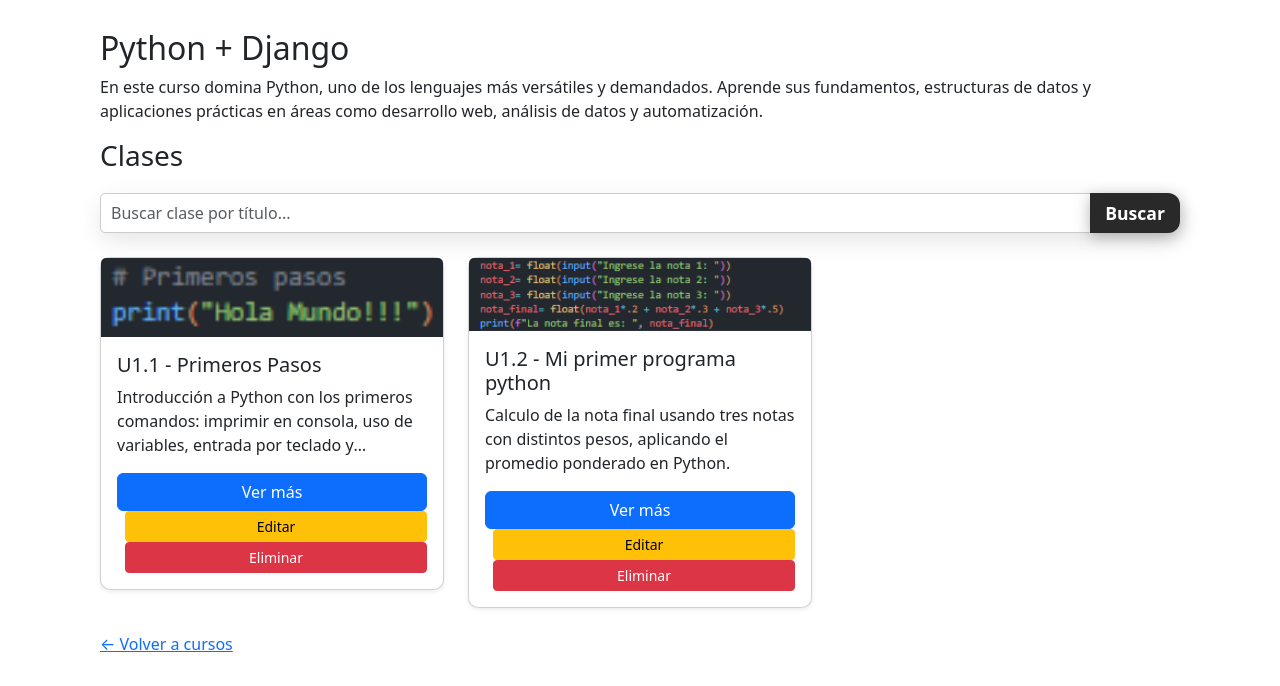
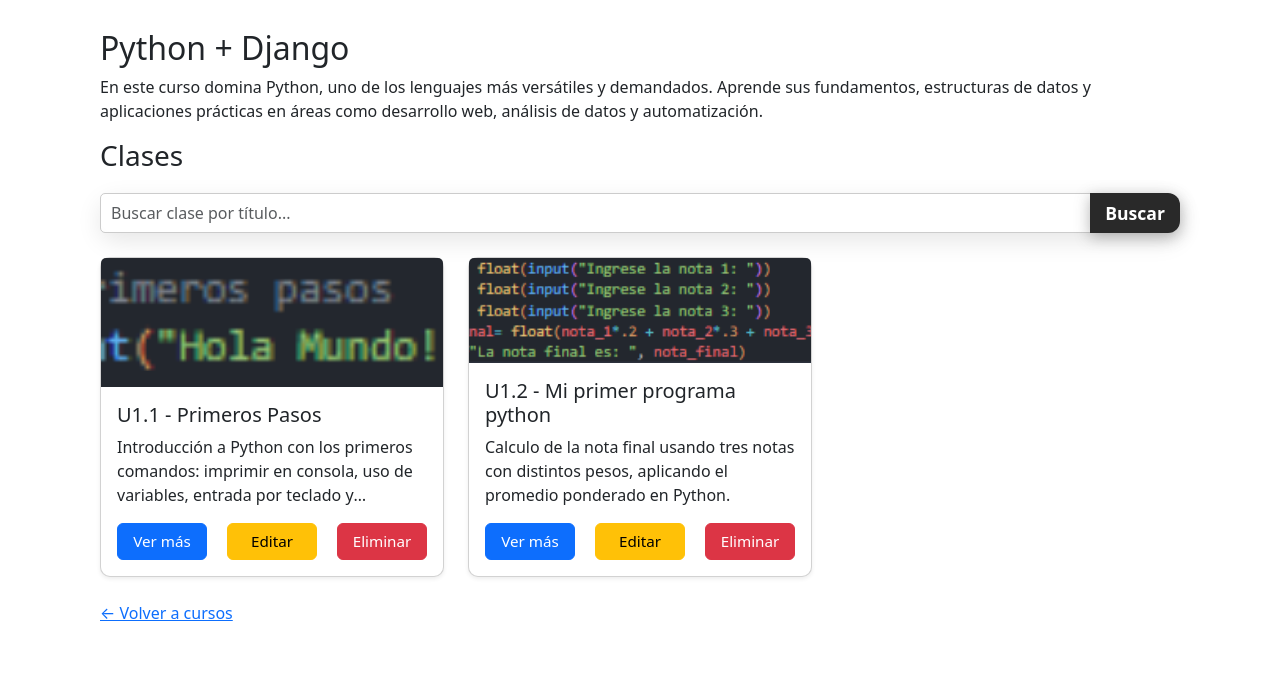
Before and after one commit to MuruaSL/CuadernoPy-Django, a Django app: page /curso/1/ in a window 1280 px wide. Shown: the part 276-962 px from the top of the page. After the commit the page ends 897 px from the top, so only its background shows below. Run offline with Django 5.2, Linux system fonts and the light colour scheme; data comes from the database, SQL or seed files in the repository.

Commit message:
se agrega css para que cards de cursos y detalles de curso sean similares, ademas evitan el desborde y se optimizaron para telefono. ademas se agrega css para los botones  y se ponen criterios para tamaños de fotos en las cards diferentes

```diff
--- a/core/static/core/css/style.css
+++ b/core/static/core/css/style.css
@@ -707,12 +707,40 @@ button[type="submit"] {
 
 /* PAGINA LISTADO CURSOS */
 .tamano_card_curso {
-    height: 60vh;
-    display: flex;
-    flex-direction: column;
-    justify-content: space-between;
+  height: 60vh;
+  display: flex;
+  flex-direction: column;
+  justify-content: space-between;
 }
+.tamano_card_detalle_curso{
+  height: 40vh;
+  display: flex;
+  flex-direction: column;
+  justify-content: space-between;}
 
+.curso_btn{
+  max-width: 35%;
+
+}
+.detalle_curso_btn{
+  width: 33%;
+  font-size: 1.9vh;
+}
+.div_botones_detalle_curso{
+  display: flex;
+  flex-direction: row;
+  justify-content: center;
+  gap: 20px;
+  align-items: center;
+
+}
+.div_botones_curso{
+  display: flex;
+  flex-direction: row;
+  justify-content: center;
+  gap: 10px;
+  align-items: center;
+}
 .card-img-top {
     height: 50%;
     object-fit: cover;
@@ -729,5 +757,6 @@ button[type="submit"] {
     text-overflow: ellipsis;
     display: -webkit-box;
     -webkit-line-clamp: 3; /* Cantidad de líneas visibles */
+    line-clamp: 3; /*Cantidad de líneas visibles(todavía en adopción) */
     -webkit-box-orient: vertical;
 }
--- a/core/templates/core/curso_detalle.html
+++ b/core/templates/core/curso_detalle.html
@@ -25,18 +25,19 @@
     <div class="row">
         {% for clase in clases %}
         <div class="col-md-4">
-            <div class="card mb-4 shadow-sm">
+            <div class="card mb-4 shadow-sm  tamano_card_detalle_curso">
                 {% if clase.imagen %}
                 <img src="{{ clase.imagen.url }}" class="card-img-top" alt="{{ clase.titulo }}">
                 {% endif %}
-                <div class="card-body">
+                <div class="card-body  ">
                     <h5 class="card-title">{{ clase.titulo }}</h5>
                     <p class="card-text">{{ clase.descripcion|truncatewords:20 }}</p>
-                    <a href="{% url 'clase_detalle' clase.id %}" class="btn btn-primary">Ver más</a>
-
-                    <!-- Botones administrativos -->
-                    <a href="{% url 'EditarClase' clase.pk %}" class="btn btn-warning btn-sm ms-2">Editar</a>
-                    <a href="{% url 'EliminarClase' clase.pk %}" class="btn btn-danger btn-sm ms-2">Eliminar</a>
+                    <div class="div_botones_detalle_curso">
+                        <a href="{% url 'clase_detalle' clase.id %}" class="btn btn-primary detalle_curso_btn">Ver más</a>
+                        <!-- Botones administrativos -->
+                        <a href="{% url 'EditarClase' clase.pk %}" class="btn btn-warning detalle_curso_btn">Editar</a>
+                        <a href="{% url 'EliminarClase' clase.pk %}" class="btn btn-danger  detalle_curso_btn ">Eliminar</a>
+                    </div>
                 </div>
 
             </div>
```
Also changed, not shown: core/templates/core/cursos.html (+4 -4 lines).
